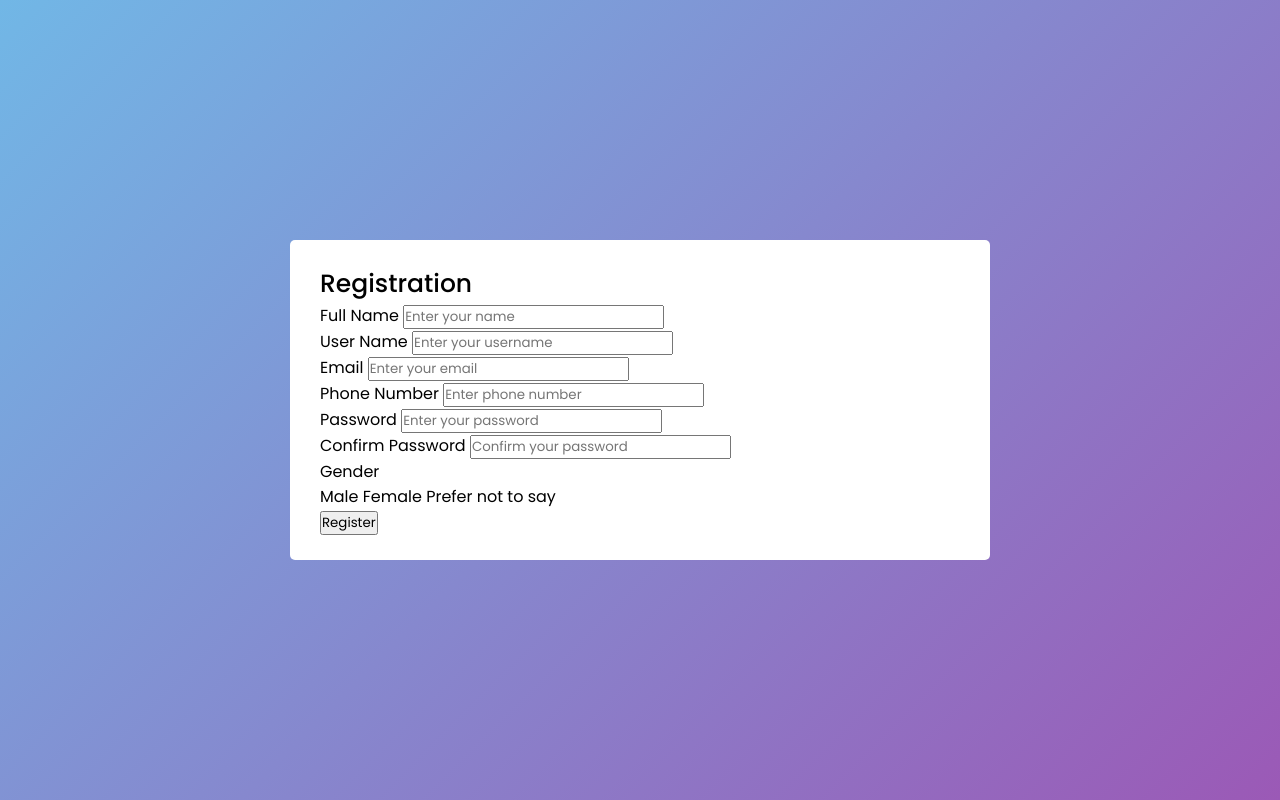
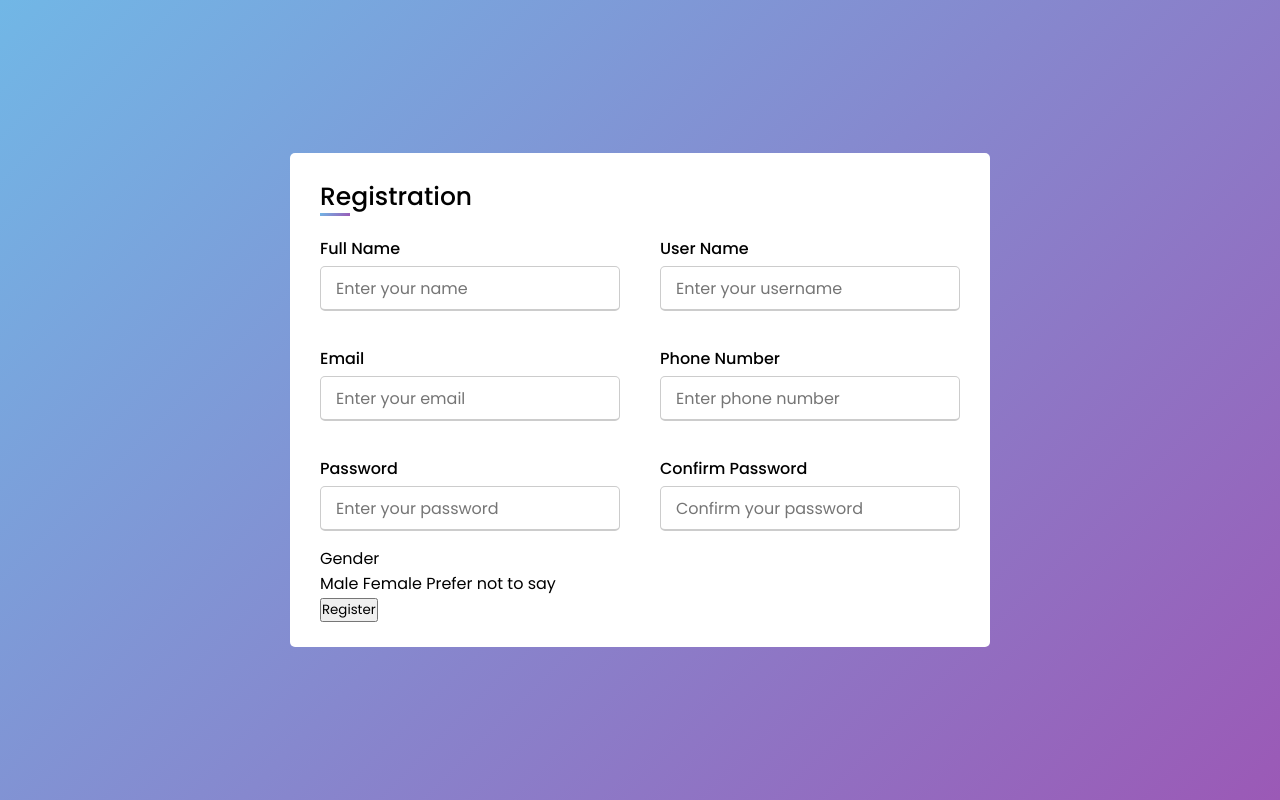
Before and after one commit to MohammadMilad7/Registration-form, a plain HTML site: page index.html in a window 1280 px wide. Drawn offline with Linux system fonts and the light colour scheme.

Commit message:
continue css and complete user details and input box

```diff
--- a/styles/style.css
+++ b/styles/style.css
@@ -24,4 +24,44 @@ body{
 .container .title{
     font-size:25px;
     font-weight: 500;
+    position:relative;
 }
+.container .title::before{
+    content: '';
+    position: absolute;
+    left: 0;
+    bottom:0;
+    height: 3px;
+    width: 30px;
+    background: linear-gradient(135deg, #71b7e6, #9b59b6);
+}
+.container form .user-details{
+    display: flex;
+    flex-wrap: wrap;
+    justify-content: space-between;
+}
+form .user-details .input-box{
+    margin: 20px 0px 12px 0px;
+    width: calc(100% /2 - 20px);
+    margin-bottom: 15px;
+}
+.user-details .input-box .details{
+    display: block;
+    font-weight: 500;
+    margin-bottom: 5px;
+}
+.user-details .input-box input{
+    height: 45px;
+    width: 100%;
+    outline: none;
+    border-radius: 5px;
+    border: 1px solid #ccc;
+    padding-left: 15px;
+    font-size: 16px;
+    border-bottom-width: 2px;
+    transition: all 0.3s ease;
+}
+.user-details .input-box input:focus,
+.user-details .input-box input:valid{
+    border-color:#9b59b6;
+}
```
